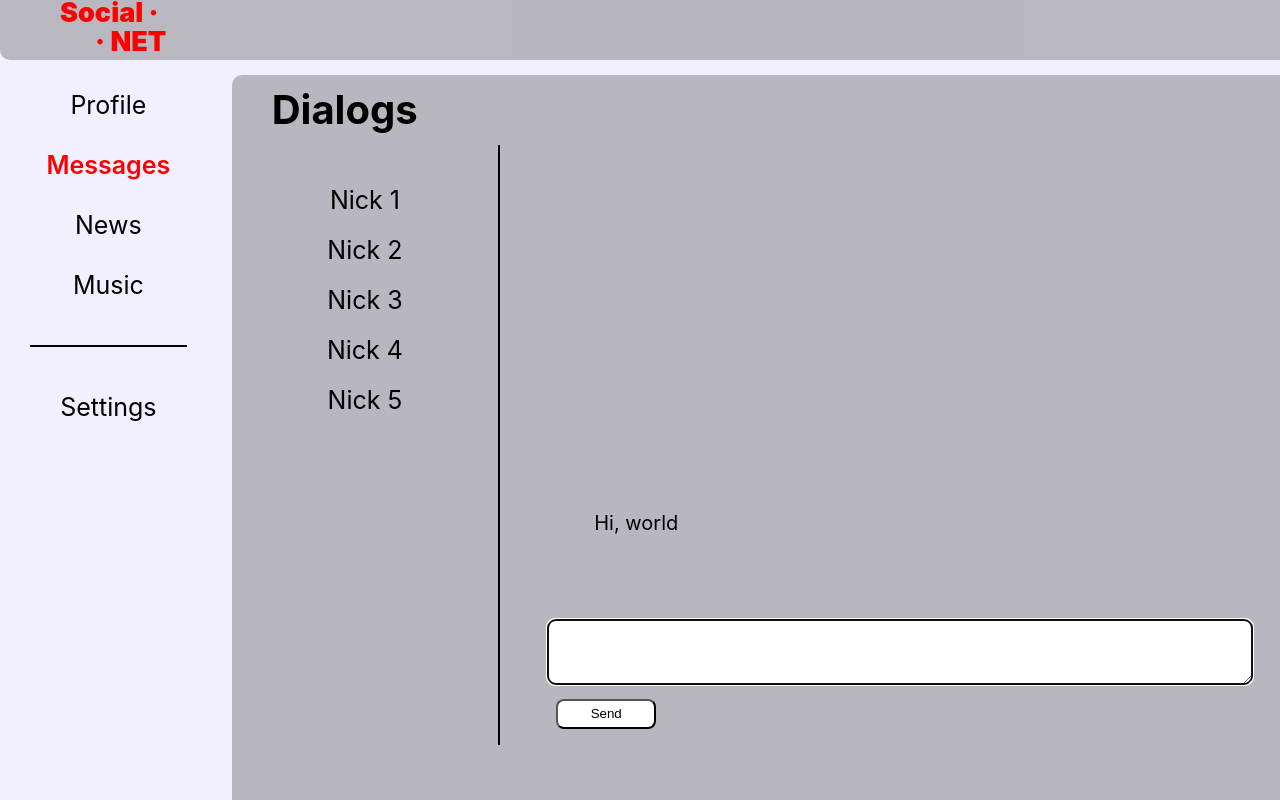
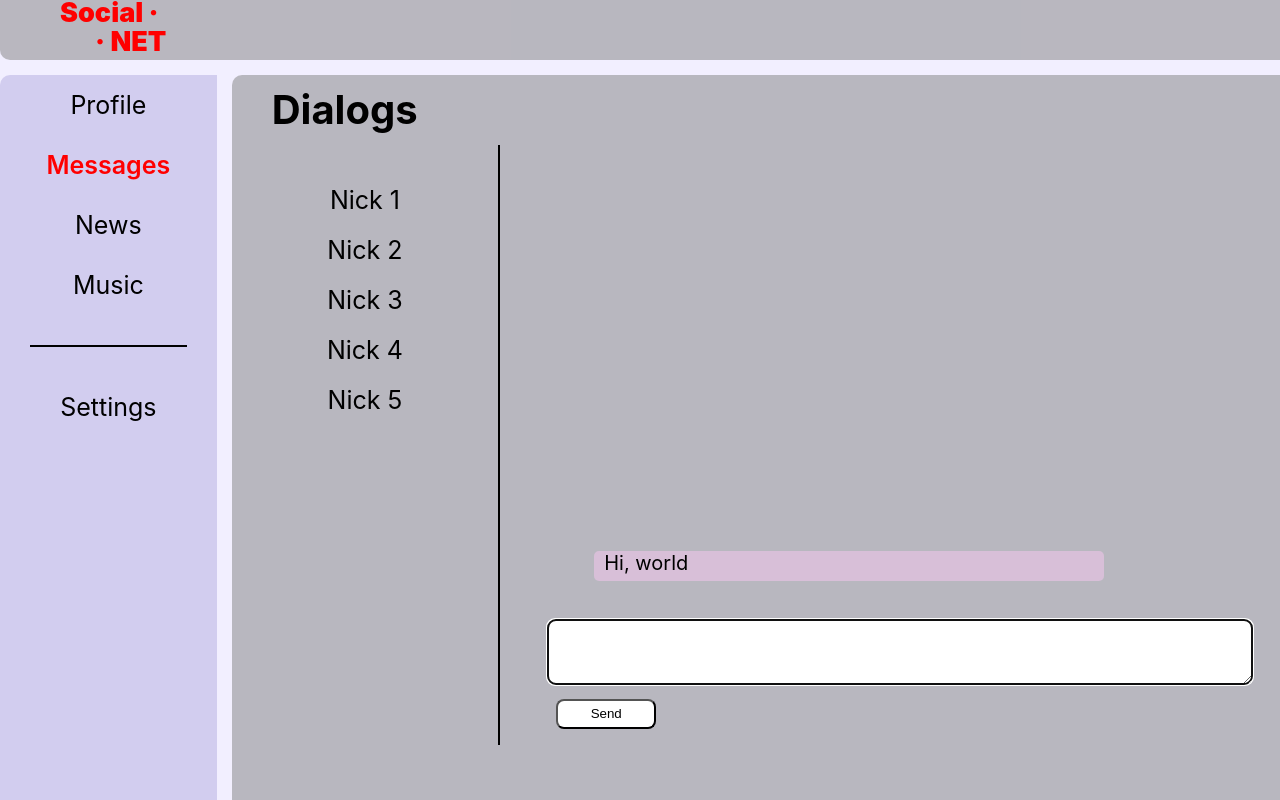
Before and after one commit to MrBattka/SocialNet, a React (Create React App) app: page /messages in a window 1280 px wide. Shown: the top 800 px of the page. Built offline with nearby package versions, Linux system fonts and the light colour scheme.

Commit message:
empty sending

```diff
--- a/src/App.css
+++ b/src/App.css
@@ -16,7 +16,7 @@ body {
 .app-wrapper-content {
   grid-area: c;
   background-color: rgba(128, 128, 128, 0.507);
-  height: 10000px;
+  max-height: 10000px;
   border-radius: 10px;
   margin-top: 15px;
   margin-left: 15px;
--- a/src/components/Content/MyPost/mypost.jsx
+++ b/src/components/Content/MyPost/mypost.jsx
@@ -4,7 +4,11 @@ import React from 'react';
 function MyPosts(props) {
     let newPostElement = React.createRef();
     let onAddPost = () => {
-        props.addPost();
+        if (props.newPostText == false) {
+            return false
+        } else {
+            props.addPost();
+        }
         newPostElement.current.value = '';
     }
 
--- a/src/components/Masseges/Messages.jsx
+++ b/src/components/Masseges/Messages.jsx
@@ -16,7 +16,7 @@ const DialogItem = (props) => {
 const Message = (props) => {
     return (
         <div className={classes.message}>
-            { props.message }
+            {props.message}
         </div>
     )
 }
@@ -26,9 +26,13 @@ const Messages = (props) => {
     let sendMessage = React.createRef();
     let send = () => {
         let action = sendMessageActionCreater();
-        props.dispatch(action);
-        props.dispatch({type: 'UPDATE-NEW-MESSAGE-TEXT', newText: ''});
-        sendMessage.current.value = '';
+        if (props.newMessageText == false) {
+            return false;
+        } else {
+            props.dispatch(action);
+            props.dispatch({ type: 'UPDATE-NEW-MESSAGE-TEXT', newText: '' });
+            sendMessage.current.value = '';
+        }
     }
     let newMessageText = () => {
         let text = sendMessage.current.value;
@@ -45,22 +49,22 @@ const Messages = (props) => {
 
             <h2 className={classes.title}>Dialogs</h2>
             <div className={classes.dialogs}>
-                { dialogsElement }
+                {dialogsElement}
             </div>
             <span className={classes.stick}></span>
             <div className={classes.flexbox}>
                 <div className={classes.wrapper__messanger}>
                     <div className={classes.messanger}>
-                        { messagesElement }
+                        {messagesElement}
                     </div>
                 </div>
             </div>
             <div className={classes.textMessage}>
-                <textarea ref={ sendMessage } onChange={ newMessageText } value={props.newMessageText} autoFocus />
+                <textarea ref={sendMessage} onChange={newMessageText} value={props.newMessageText} autoFocus />
             </div>
             <div className={classes.btn}>
                 <div className={classes.btnSend}>
-                    <button onClick={ send }>Send</button>
+                    <button onClick={send}>Send</button>
                 </div>
             </div>
         </div>
--- a/src/components/Masseges/Messages.module.css
+++ b/src/components/Masseges/Messages.module.css
@@ -38,10 +38,10 @@ a {
     justify-content: center;
 }
 .wrapper__messanger {
-    margin-top: 5%;
-    max-height: 460px;
+    margin-top: 10%;
+    height: 460px;
     width: 85%;
-    overflow-y: scroll;
+    overflow: scroll;
     flex-direction: column-reverse;
     display: flex;
 }
@@ -49,10 +49,12 @@ a {
     width: 0;
   }
 .message {
+    padding-left: 10px;
     font-size: 20px;
-    /* background-color: thistle;
-    border-radius: 5px 5px 5px 5px; */
+    background-color: thistle;
+    border-radius: 5px 5px 5px 5px;
     min-height: 30px;
+    max-width: 500px;
     margin: 5% 5%;
     min-width: 10px;
 }
--- a/src/components/Nav/nav.module.css
+++ b/src/components/Nav/nav.module.css
@@ -1,5 +1,3 @@
-
-
 
 .nav {
     grid-area: n;
@@ -8,12 +6,12 @@
     line-height: 60px;
     border-radius: 10px 0px 0 0;
     margin-top: 15px;
+    background-color: rgba(95, 81, 182, 0.218);
   }
   .nav a {
     text-decoration: none;
     color: black;
   }
-
   .settings {
     display: block;
     margin: 30px 0 0 0;
```
